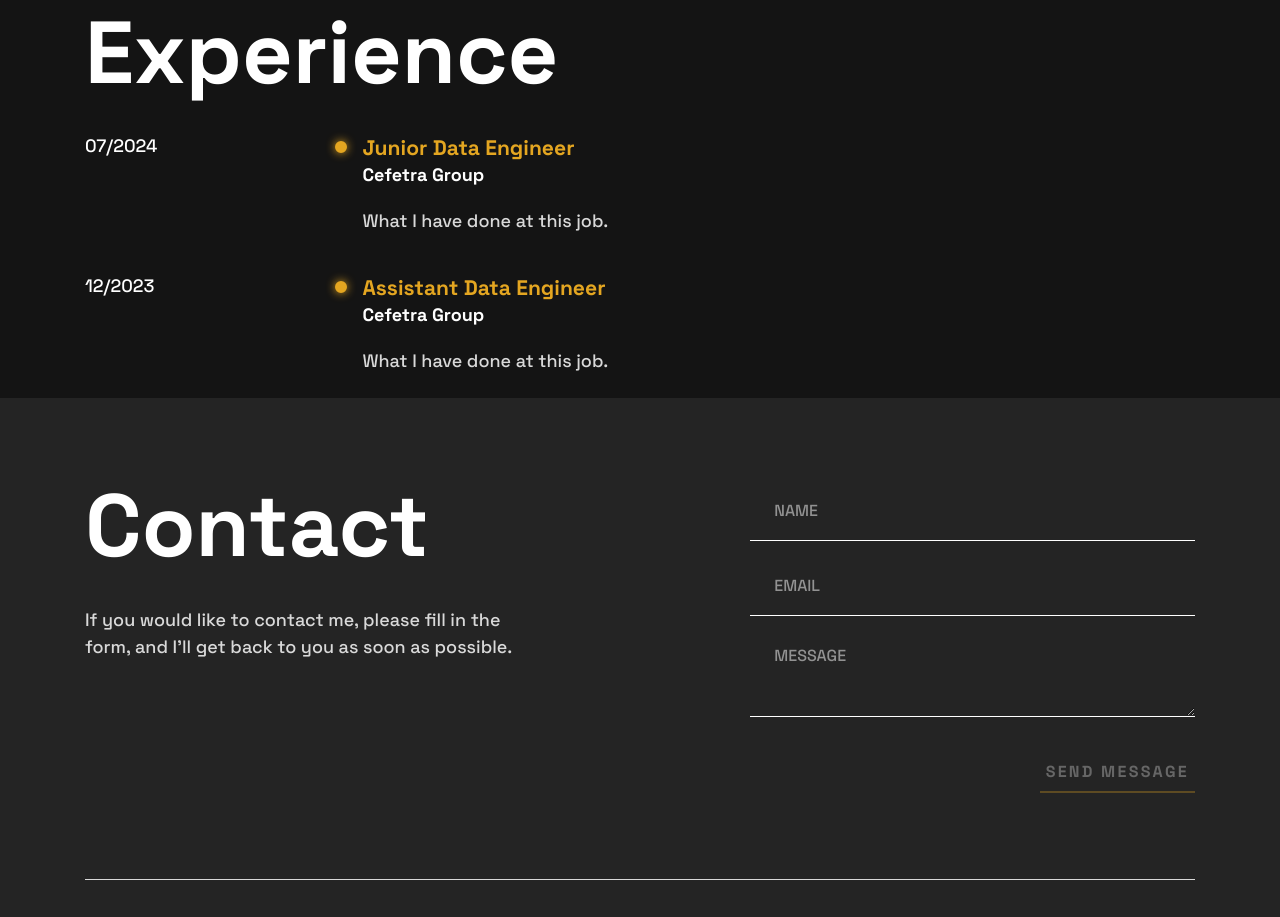
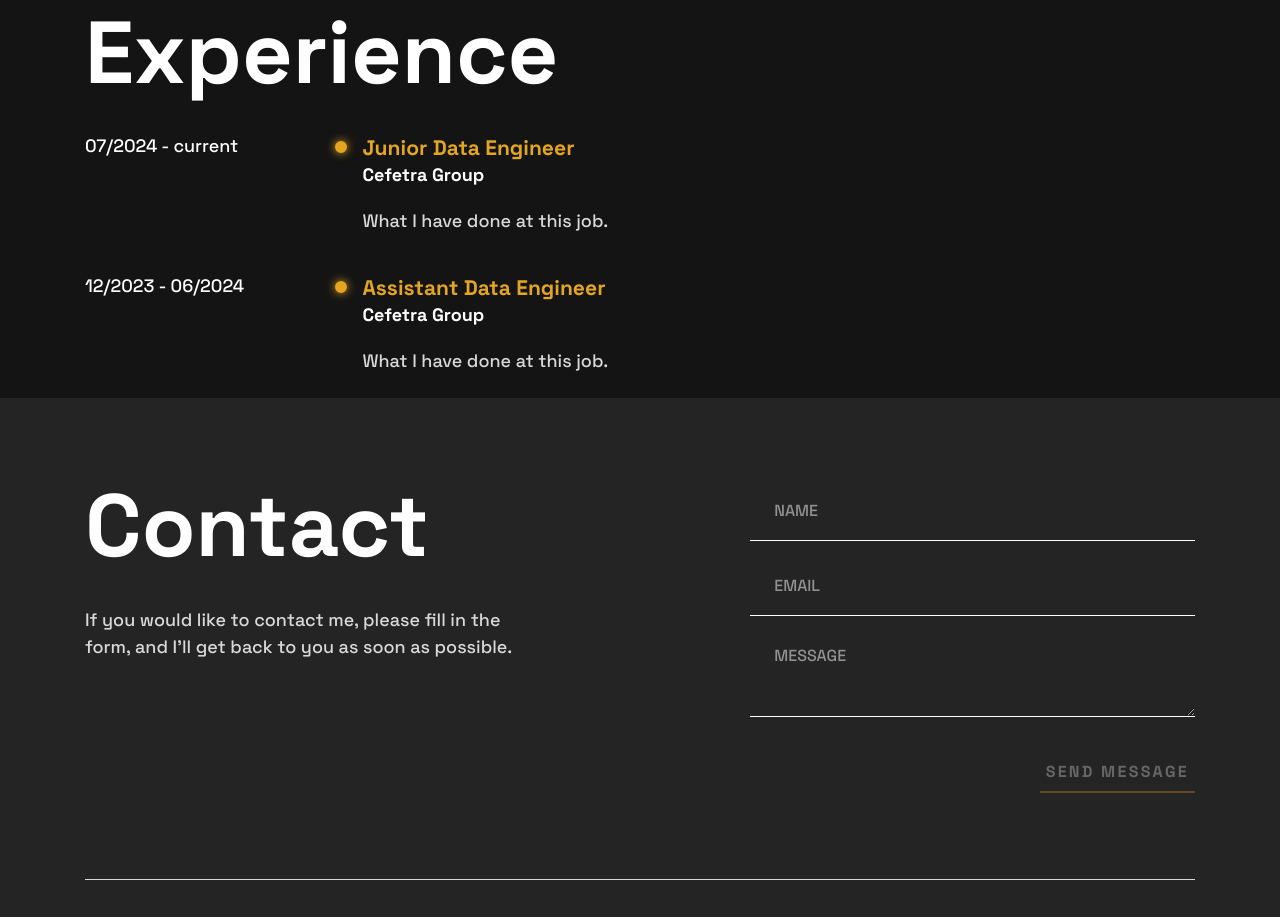
Before and after one commit to NataliaKhaidanova/portfolio, a plain HTML site: page index.html in a window 1280 px wide. Shown: the part 980-1897 px from the top of the page. Drawn offline with Linux system fonts and the light colour scheme.

Commit message:
Changed date format.

```diff
--- a/index.html
+++ b/index.html
@@ -111,7 +111,7 @@
                 <h2 class="experience_headline header-xl">Experience</h2>
                 <div class="experience_item">
                     <div class="experience_column experience_column_one">
-                        <div class="experience_date">07/2024</div>
+                        <div class="experience_date">07/2024 - current</div>
                     </div>
                     <div class="experience_column experience_column_two">
                         <div class="experience_circle"></div>
@@ -127,7 +127,7 @@
                 </div>
                 <div class="experience_item">
                     <div class="experience_column experience_column_one">
-                        <div class="experience_date">12/2023</div>
+                        <div class="experience_date">12/2023 - 06/2024</div>
                     </div>
                     <div class="experience_column experience_column_two">
                         <div class="experience_circle"></div>
```
